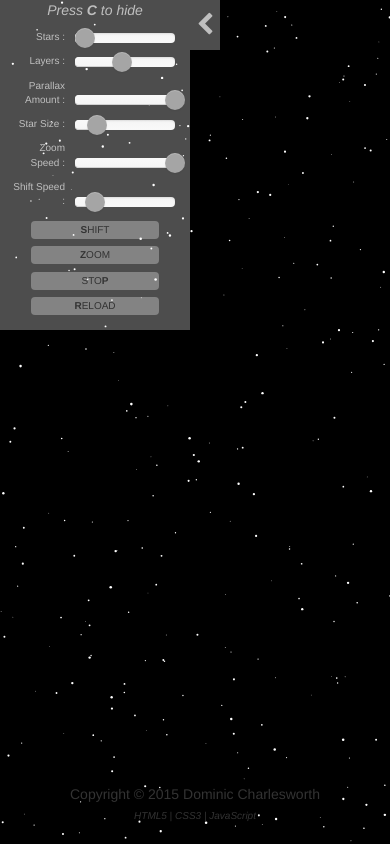
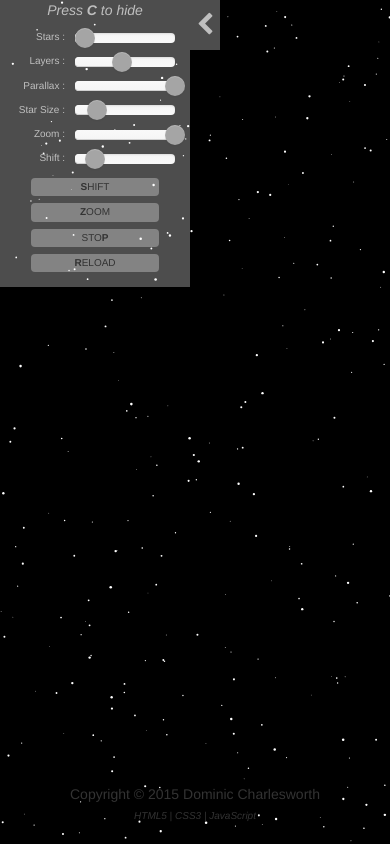
Before and after one commit to domtronn/Lab, a website: page views/stars.html in a window 390 px wide. Drawn offline with nearby package versions, Linux system fonts and the light colour scheme.

Commit message:
Updated views controls to match responsive

```diff
--- a/views/stars.html
+++ b/views/stars.html
@@ -54,16 +54,16 @@
             <p style="color:#bfbfbf">Layers :
                 <input id="layersSlider" class="slider" />
             </p>
-            <p style="color:#bfbfbf">Parallax Amount :
+            <p style="color:#bfbfbf">Parallax<span class="hide-phone"> Amount</span> :
                 <input id="parallaxSlider" class="slider" />
             </p>
             <p style="color:#bfbfbf">Star Size :
                 <input id="sizeSlider" class="slider" />
             </p>
-            <p style="color:#bfbfbf">Zoom Speed :
+            <p style="color:#bfbfbf">Zoom<span class="hide-phone"> Speed</span> :
                 <input id="zoomSlider" class="slider" />
             </p>
-            <p style="color:#bfbfbf">Shift Speed :
+            <p style="color:#bfbfbf">Shift<span class="hide-phone"> Speed</span> :
                 <input id="shiftSlider" class="slider" />
             </p>
             <ul>
```
Also changed, not shown: views/delauny.html (+2 -2 lines), 2 other files.
